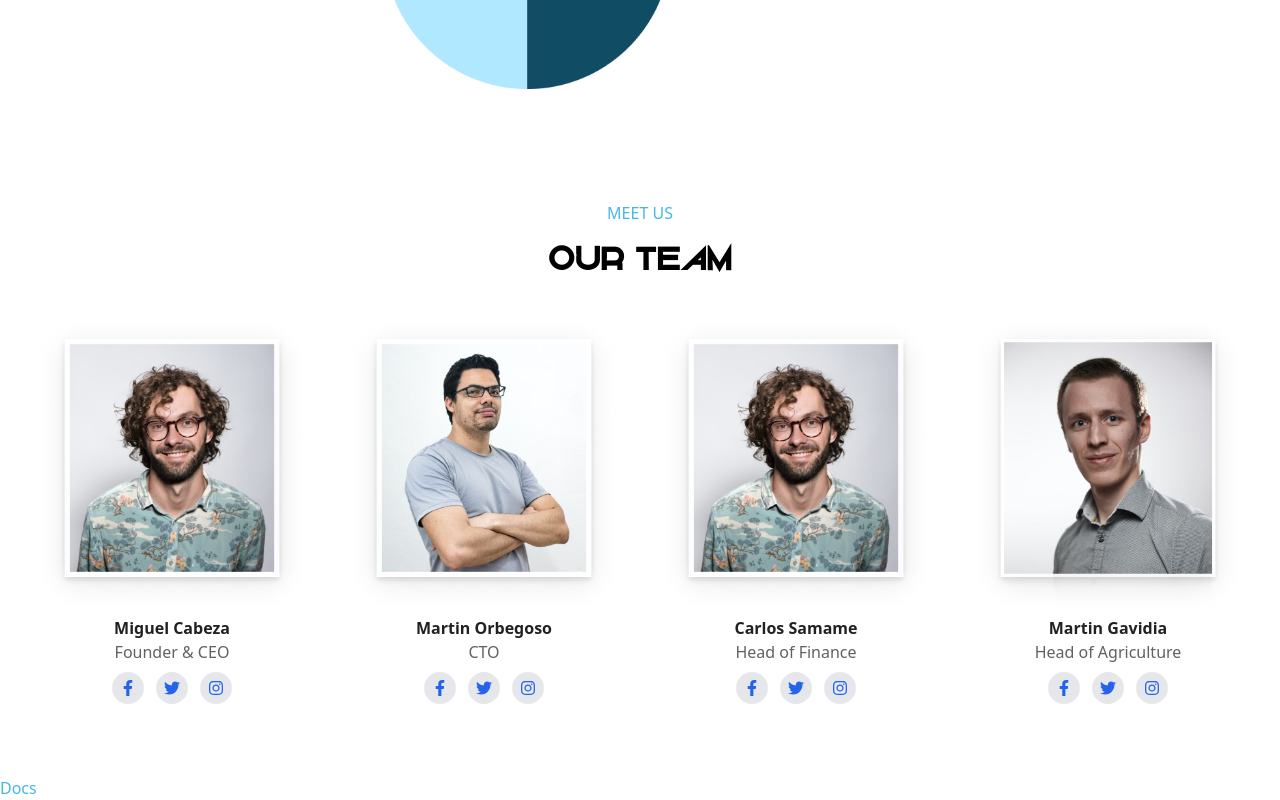
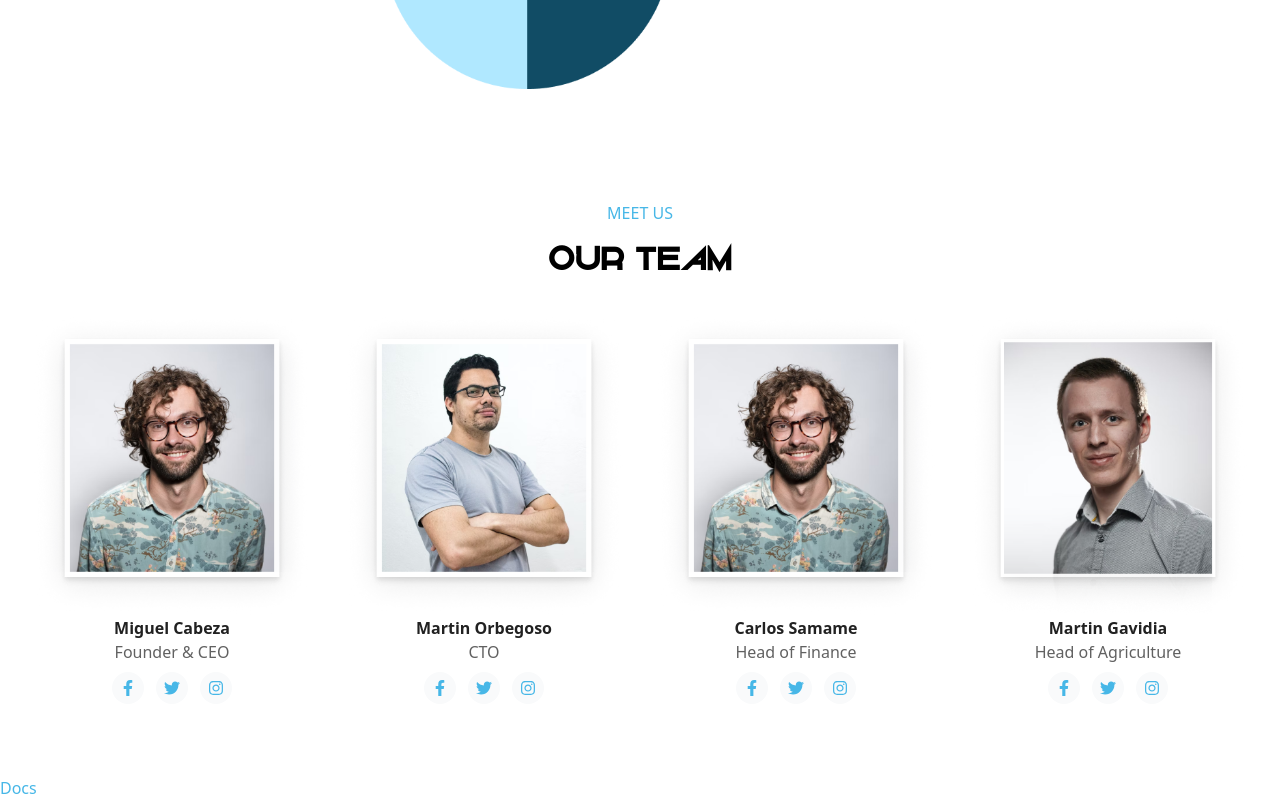
Before and after one commit to t9fiction/ffatoken, a React (Create React App) app: page / in a window 1280 px wide. Shown: the part 3930-4730 px from the top of the page. Built offline with nearby package versions, Linux system fonts and the light colour scheme.

Commit message:
gray lowered

```diff
--- a/src/components/Team.js
+++ b/src/components/Team.js
@@ -42,19 +42,19 @@ const Team = () => {
                                 transition-opacity duration-300 space-x-3 mt-2"
                     >
                       <a href="#" className="">
-                        <div className=" w-8 h-8 bg-gray-200 rounded-full text-blue-600 flex hover:text-white ease-in-out duration-300  hover:bg-primary items-center justify-center">
+                        <div className=" w-8 h-8 bg-gray-50 rounded-full text-primary flex hover:text-white ease-in-out duration-300  hover:bg-primary items-center justify-center">
                           <FaFacebookF className="z-10" />
                         </div>
                       </a>
 
                       <a href="#" className="">
-                        <div className=" w-8 h-8 bg-gray-200 rounded-full text-blue-600 flex hover:text-white ease-in-out duration-300  hover:bg-primary items-center justify-center">
+                        <div className=" w-8 h-8 bg-gray-50 rounded-full text-primary flex hover:text-white ease-in-out duration-300  hover:bg-primary items-center justify-center">
                           <FaTwitter className="z-10" />
                         </div>
                       </a>
 
                       <a href="#" className="">
-                        <div className=" w-8 h-8 bg-gray-200 rounded-full text-blue-600 flex hover:text-white ease-in-out duration-300  hover:bg-primary items-center justify-center">
+                        <div className=" w-8 h-8 bg-gray-50 rounded-full text-primary flex hover:text-white ease-in-out duration-300  hover:bg-primary items-center justify-center">
                           <FaInstagram className="z-10" />
                         </div>
                       </a>
@@ -84,19 +84,19 @@ const Team = () => {
                                 transition-opacity duration-300 space-x-3 mt-2"
                     >
                       <a href="#" className="">
-                        <div className=" w-8 h-8 bg-gray-200 rounded-full text-blue-600 flex hover:text-white ease-in-out duration-300  hover:bg-primary items-center justify-center">
+                        <div className=" w-8 h-8 bg-gray-50 rounded-full text-primary flex hover:text-white ease-in-out duration-300  hover:bg-primary items-center justify-center">
                           <FaFacebookF className="z-10" />
                         </div>
                       </a>
 
                       <a href="#" className="">
-                        <div className=" w-8 h-8 bg-gray-200 rounded-full text-blue-600 flex hover:text-white ease-in-out duration-300  hover:bg-primary items-center justify-center">
+                        <div className=" w-8 h-8 bg-gray-50 rounded-full text-primary flex hover:text-white ease-in-out duration-300  hover:bg-primary items-center justify-center">
                           <FaTwitter className="z-10" />
                         </div>
                       </a>
 
                       <a href="#" className="">
-                        <div className=" w-8 h-8 bg-gray-200 rounded-full text-blue-600 flex hover:text-white ease-in-out duration-300  hover:bg-primary items-center justify-center">
+                        <div className=" w-8 h-8 bg-gray-50 rounded-full text-primary flex hover:text-white ease-in-out duration-300  hover:bg-primary items-center justify-center">
                           <FaInstagram className="z-10" />
                         </div>
                       </a>
@@ -128,19 +128,19 @@ const Team = () => {
                                 transition-opacity duration-300 space-x-3 mt-2"
                     >
                       <a href="#" className="">
-                        <div className=" w-8 h-8 bg-gray-200 rounded-full text-blue-600 flex hover:text-white ease-in-out duration-300  hover:bg-primary items-center justify-center">
+                        <div className=" w-8 h-8 bg-gray-50 rounded-full text-primary flex hover:text-white ease-in-out duration-300  hover:bg-primary items-center justify-center">
                           <FaFacebookF className="z-10" />
                         </div>
                       </a>
 
                       <a href="#" className="">
-                        <div className=" w-8 h-8 bg-gray-200 rounded-full text-blue-600 flex hover:text-white ease-in-out duration-300  hover:bg-primary items-center justify-center">
+                        <div className=" w-8 h-8 bg-gray-50 rounded-full text-primary flex hover:text-white ease-in-out duration-300  hover:bg-primary items-center justify-center">
                           <FaTwitter className="z-10" />
                         </div>
                       </a>
 
                       <a href="#" className="">
-                        <div className=" w-8 h-8 bg-gray-200 rounded-full text-blue-600 flex hover:text-white ease-in-out duration-300  hover:bg-primary items-center justify-center">
+                        <div className=" w-8 h-8 bg-gray-50 rounded-full text-primary flex hover:text-white ease-in-out duration-300  hover:bg-primary items-center justify-center">
                           <FaInstagram className="z-10" />
                         </div>
                       </a>
@@ -172,19 +172,19 @@ const Team = () => {
                                 transition-opacity duration-300 space-x-3 mt-2"
                     >
                       <a href="#" className="">
-                        <div className=" w-8 h-8 bg-gray-200 rounded-full text-blue-600 flex hover:text-white ease-in-out duration-300  hover:bg-primary items-center justify-center">
+                        <div className=" w-8 h-8 bg-gray-50 rounded-full text-primary flex hover:text-white ease-in-out duration-300  hover:bg-primary items-center justify-center">
                           <FaFacebookF className="z-10" />
                         </div>
                       </a>
 
                       <a href="#" className="">
-                        <div className=" w-8 h-8 bg-gray-200 rounded-full text-blue-600 flex hover:text-white ease-in-out duration-300  hover:bg-primary items-center justify-center">
+                        <div className=" w-8 h-8 bg-gray-50 rounded-full text-primary flex hover:text-white ease-in-out duration-300  hover:bg-primary items-center justify-center">
                           <FaTwitter className="z-10" />
                         </div>
                       </a>
 
                       <a href="#" className="">
-                        <div className=" w-8 h-8 bg-gray-200 rounded-full text-blue-600 flex hover:text-white ease-in-out duration-300  hover:bg-primary items-center justify-center">
+                        <div className=" w-8 h-8 bg-gray-50 rounded-full text-primary flex hover:text-white ease-in-out duration-300  hover:bg-primary items-center justify-center">
                           <FaInstagram className="z-10" />
                         </div>
                       </a>
```
